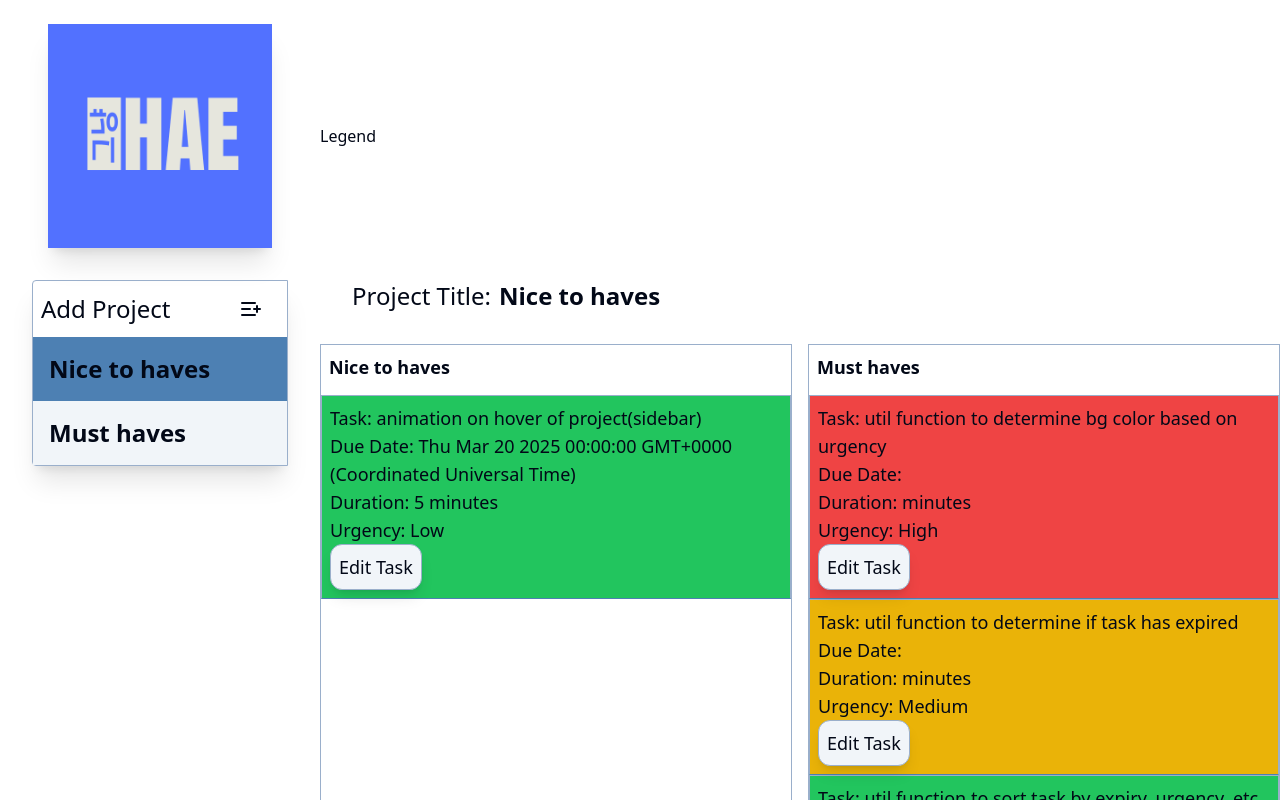
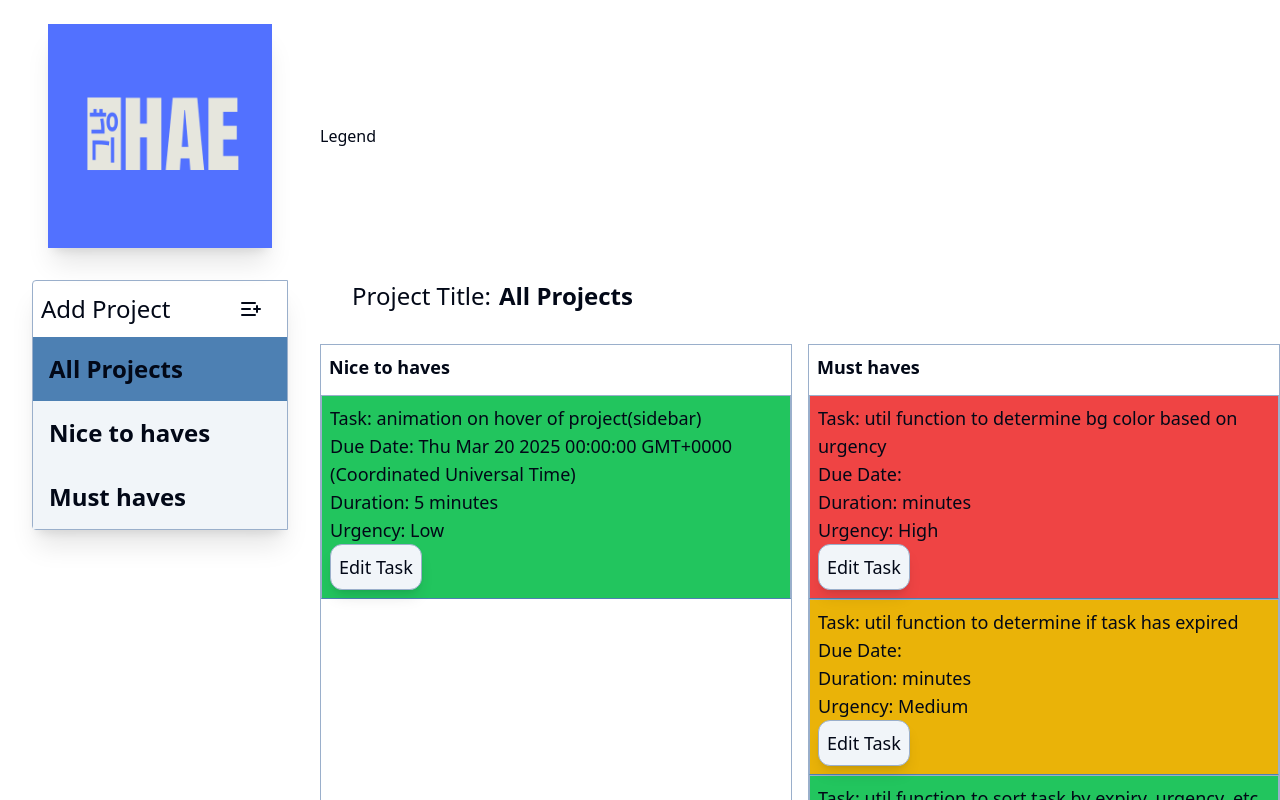
Before and after one commit to ganglinwu/new-todo-app, a React (Vite) app: page / in a window 1280 px wide. Shown: the top 800 px of the page. Built offline with nearby package versions, Linux system fonts and the light colour scheme.

Commit message:
feat(Sidebar): All Projects added

```diff
--- a/src/App.tsx
+++ b/src/App.tsx
@@ -7,9 +7,7 @@ import { demoProjects } from "./demoData/demoProjects";
 import { useState } from "react";
 
 function App() {
-  const [selectedProject, setSelectedProject] = useState(
-    demoProjects[0].projectName,
-  );
+  const [selectedProject, setSelectedProject] = useState("All Projects");
   return (
     <div className="flex flex-col relative z-1">
       <Header></Header>
--- a/src/layout/sidebar/Sidebar.tsx
+++ b/src/layout/sidebar/Sidebar.tsx
@@ -5,7 +5,6 @@ type sidebarProps = {
   demoProjects: projects[];
   selectedProject: string;
   onSelect: (selectedProject: string) => void;
-  onAddProject: (arg0: boolean) => void;
 };
 
 export default function Sidebar({
--- a/src/layout/sidebar/subcomponents/ProjectScrollArea.tsx
+++ b/src/layout/sidebar/subcomponents/ProjectScrollArea.tsx
@@ -48,6 +48,14 @@ export default function ProjectScrollArea({
         </Popover>
       </div>
       <div className="bg-secondary">
+        <div
+          className={`${selectedProject === "All Projects" ? "bg-accent" : "hover:bg-blue-300"} transition-colors`}
+          onClick={() => onSelect("All Projects")}
+        >
+          <h4 className="font-semibold p-2 text-xs md:text-lg md:p-4 lg:text-2xl lg-p-6 self-center">
+            All Projects
+          </h4>
+        </div>
         {demoProjects.map((project) => (
           <div
             key={project.projectName}
```
